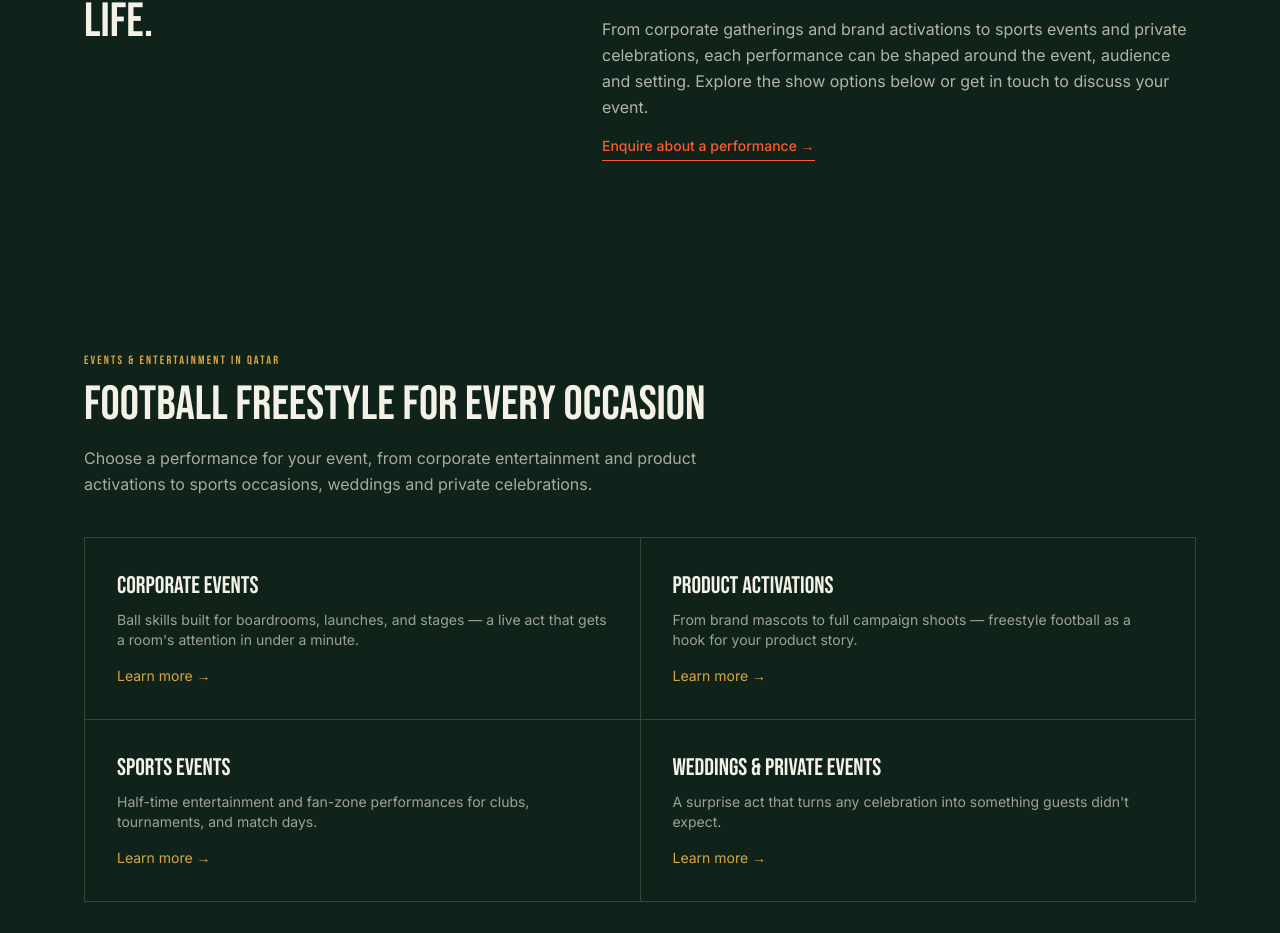
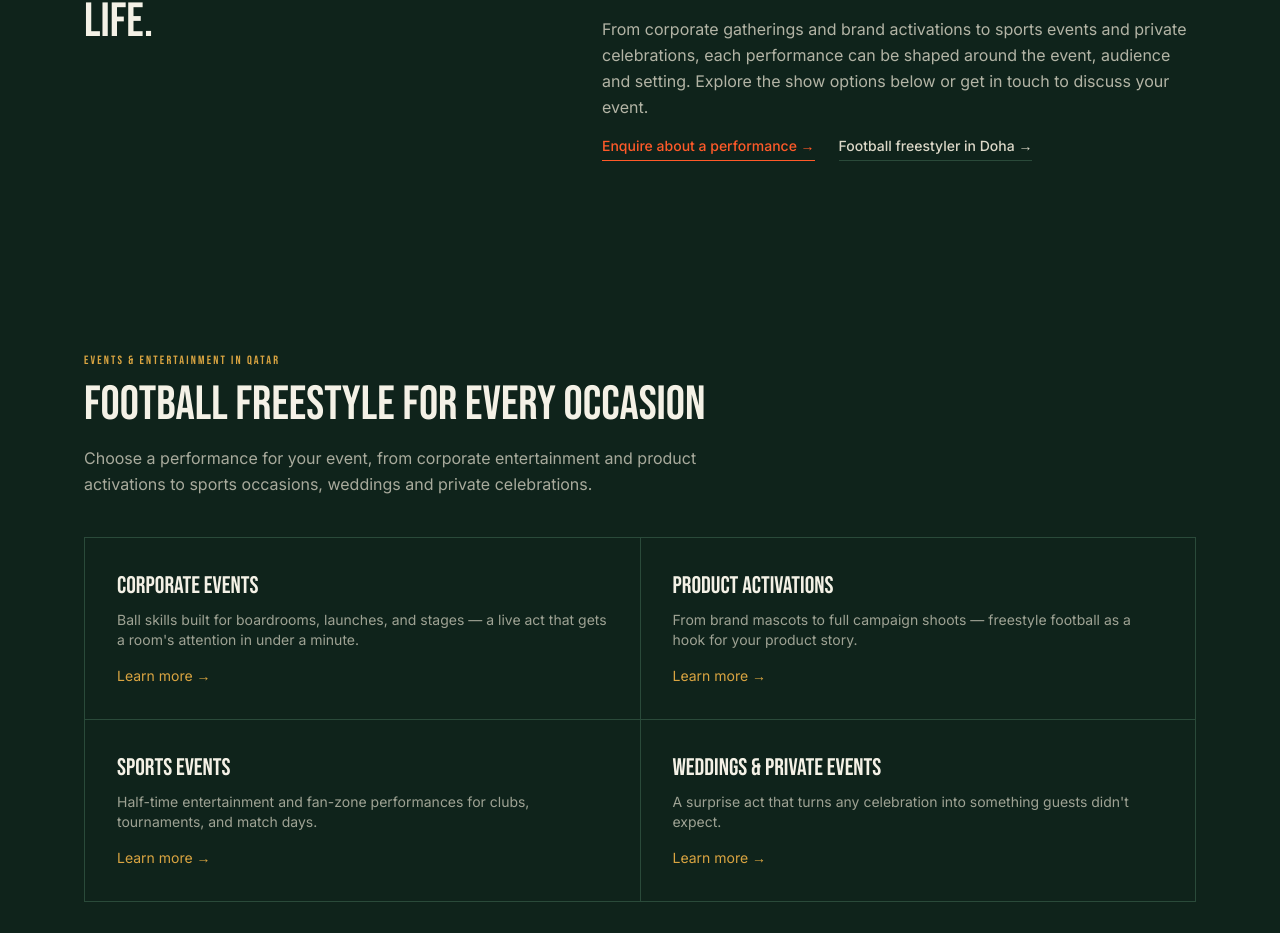
Before and after one commit to sh1blue/sinan, a Next.js app: page / in a window 1280 px wide. Shown: the part 1039-1972 px from the top of the page. Built offline with nearby package versions, Linux system fonts and the light colour scheme.

Commit message:
Link homepage to Doha location landing page

```diff
--- a/src/app/page.tsx
+++ b/src/app/page.tsx
@@ -255,12 +255,20 @@ export default function Home() {
               celebrations, each performance can be shaped around the event, audience and setting.
               Explore the show options below or get in touch to discuss your event.
             </p>
+            <div className="flex flex-wrap gap-x-6 gap-y-3">
               <Link
                 href="/contact-us"
                 className="inline-block border-b border-flare pb-1 text-sm font-medium text-flare"
               >
                 Enquire about a performance →
               </Link>
+              <Link
+                href="/football-freestyler-doha"
+                className="inline-block border-b border-turf-line pb-1 text-sm font-medium text-chalk-dim transition hover:border-flare hover:text-flare"
+              >
+                Football freestyler in Doha →
+              </Link>
+            </div>
           </div>
         </div>
       </section>
```
Lines whose indentation alone changed are shown as unchanged.
